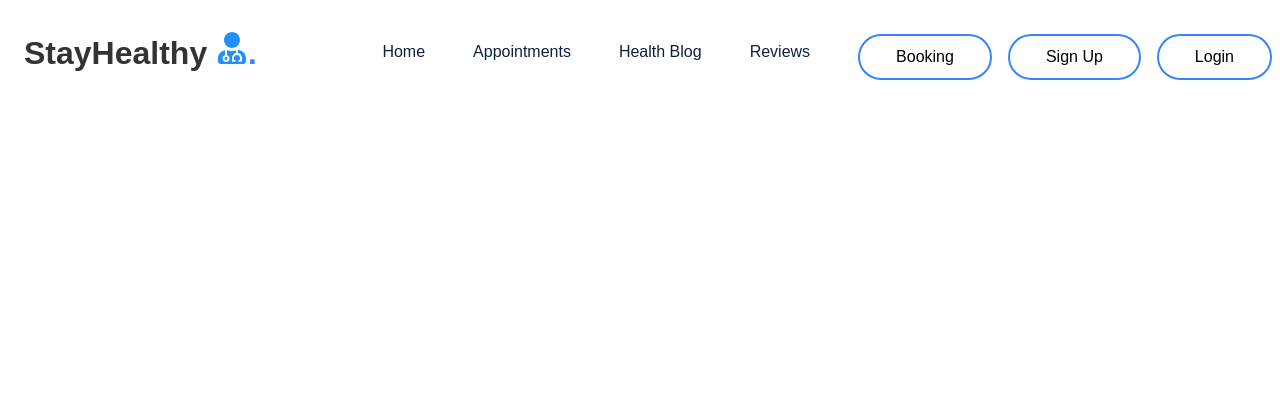
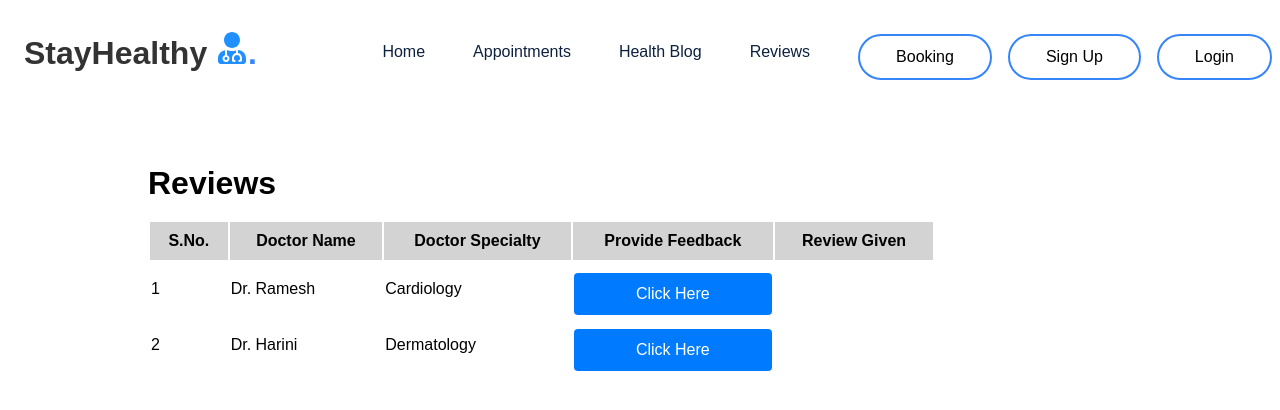
Before and after one commit to PattyVCaetano/stayhealthy, a React (Create React App) app: page /reviews in a window 1280 px wide. Shown: the top 410 px of the page. Built offline with nearby package versions, Linux system fonts and the light colour scheme.

Commit message:
implement the input element and rating selector

```diff
--- a/src/App.js
+++ b/src/App.js
@@ -9,6 +9,7 @@ import FindDoctorSearchIC from './Components/InstantConsultation/FindDoctorSearc
 import DoctorCardIC from './Components/InstantConsultation/DoctorCardIC/DoctorCardIC'; // Updated import path
 import AppointmentFormIC from './Components/InstantConsultation/AppointmentFormIC/AppointmentFormIC'; // Updated import path
 import InstantConsultation from './Components/InstantConsultation/InstantConsultation'; // Import InstantConsultation component
+import ReviewForm from './Components/ReviewForm/ReviewForm'; // Import ReviewForm component
 
 function App() {
   // State to manage authentication
@@ -44,6 +45,8 @@ function App() {
           <Route path="/appointment-form" element={<AppointmentFormIC />} />
           {/* Add a route for InstantConsultation */}
           <Route path="/instant-consultation" element={<InstantConsultation />} />
+          {/* Add a route for ReviewForm */}
+          <Route path="/reviews" element={<ReviewForm />} />
           {/* Add more routes as needed for other pages */}
         </Routes>
       </div>
--- a/src/Components/Navbar/Navbar.js
+++ b/src/Components/Navbar/Navbar.js
@@ -1,4 +1,4 @@
-import React, { useEffect, useState } from "react";
+import React, { useState, useEffect } from "react";
 import { Link } from "react-router-dom";
 import { FaUserMd } from 'react-icons/fa'; // Importing the FaUserMd icon
 import "./Navbar.css";
@@ -58,9 +58,8 @@ const Navbar = () => {
           <Link to="/healthblog">Health Blog</Link>
         </li>
         <li className="link">
-         <Link to="/reviews">Reviews</Link>
+          <Link to="/reviews">Reviews</Link>
         </li>
-        {/* Add button for instant consultation */}
         <li className="link">
           <Link to="/instant-consultation">
             <button className="btn1">Booking</button>
--- /dev/null
+++ b/src/Components/ReviewForm/ReviewForm.css
@@ -0,0 +1,14 @@
+.reviews-container {
+    margin: 10%;
+    padding: 20px;
+   }
+   th {
+       padding: 10px;
+       background-color: lightgray;
+   }
+   .report-table {
+       width: 80%;
+   }
+   .close-modal-button{
+    background-color: red;
+   }
--- /dev/null
+++ b/src/Components/ReviewForm/ReviewForm.js
@@ -0,0 +1,112 @@
+import React, { useEffect, useState } from 'react';
+import GiveReviews from './GiveReviews';
+import Popup from 'reactjs-popup';
+import { useNavigate } from 'react-router-dom';
+import "./ReviewForm.css"
+
+const ReviewForm = () => {
+    const [reviewData, setReviewData] = useState({});
+
+    const reportData = [
+        {
+            serialNumber: 1,
+            doctorName: 'Dr. Ramesh',
+            doctorSpeciality: 'Cardiology',
+
+        },
+        {
+            serialNumber: 2,
+            doctorName: 'Dr. Harini',
+            doctorSpeciality: 'Dermatology',
+
+        },
+    ];
+
+    const handleGiveReview = (serialNumber) => {
+        setReviewData((prevReviewData) => ({
+            ...prevReviewData,
+            [serialNumber]: ''
+        }));
+    };
+
+    const handleReviewSubmit = (serialNumber, review) => {
+        setReviewData((prevReviewData) => ({
+            ...prevReviewData,
+            [serialNumber]: review
+        }));
+    };
+    const navigate = useNavigate();
+    useEffect(() => {
+        //   const authtoken = sessionStorage.getItem("auth-token");
+        //   if (!authtoken) {
+        //       navigate("/login");
+        //   }
+    }, [])
+    return (
+        <div style={{ marginTop: '10%' }} className="reviews-container">
+            <h1>Reviews</h1>
+            <table className="report-table">
+                <thead>
+                    <tr>
+                        <th>S.No.</th>
+                        <th>Doctor Name</th>
+                        <th>Doctor Specialty</th>
+                        <th>Provide Feedback</th>
+                        <th>Review Given</th>
+                    </tr>
+                </thead>
+                <tbody>
+                    {reportData.map((report) => (
+                        <tr key={report.serialNumber}>
+                            <td>{report.serialNumber}</td>
+                            <td>{report.doctorName}</td>
+                            <td>{report.doctorSpeciality}</td>
+                            <td>
+                                {!reviewData[report.serialNumber] ? (
+                                    <Popup
+                                        trigger={
+                                            <button
+                                                className="give-review-button"
+                                                onClick={() => handleGiveReview(report.serialNumber)}
+                                            >
+                                                Click Here
+                                            </button>
+                                        }
+                                        modal
+                                        nested
+                                    >
+                                        {(close) => (
+                                            <div className="modal">
+                                                <GiveReviews
+                                                    serialNumber={report.serialNumber}
+                                                    onReviewSubmit={handleReviewSubmit}
+                                                    review={reviewData[report.serialNumber]} // Pass the review data
+                                                />
+                                               <button className="close-modal-button" onClick={close}>
+                                                    Close
+                                                </button>
+                                            </div>
+                                        )}
+                                    </Popup>
+                                ) : (
+                                    <button className="give-review-button" disabled>
+                                        Give Review
+                                    </button>
+                                )}
+                            </td>
+                            <td>
+                                {reviewData[report.serialNumber] && (
+                                    <div className="review-given">
+                                        <p>{reviewData[report.serialNumber]}</p>
+                                    </div>
+                                )}
+                            </td>
+                        </tr>
+                    ))}
+                </tbody>
+            </table>
+        </div>
+    );
+};
+
+export default ReviewForm;
```
Also changed, not shown: src/Components/ReviewForm/GiveReviews.js (added), 1 other file (tests, documents, lock files or other folders).
